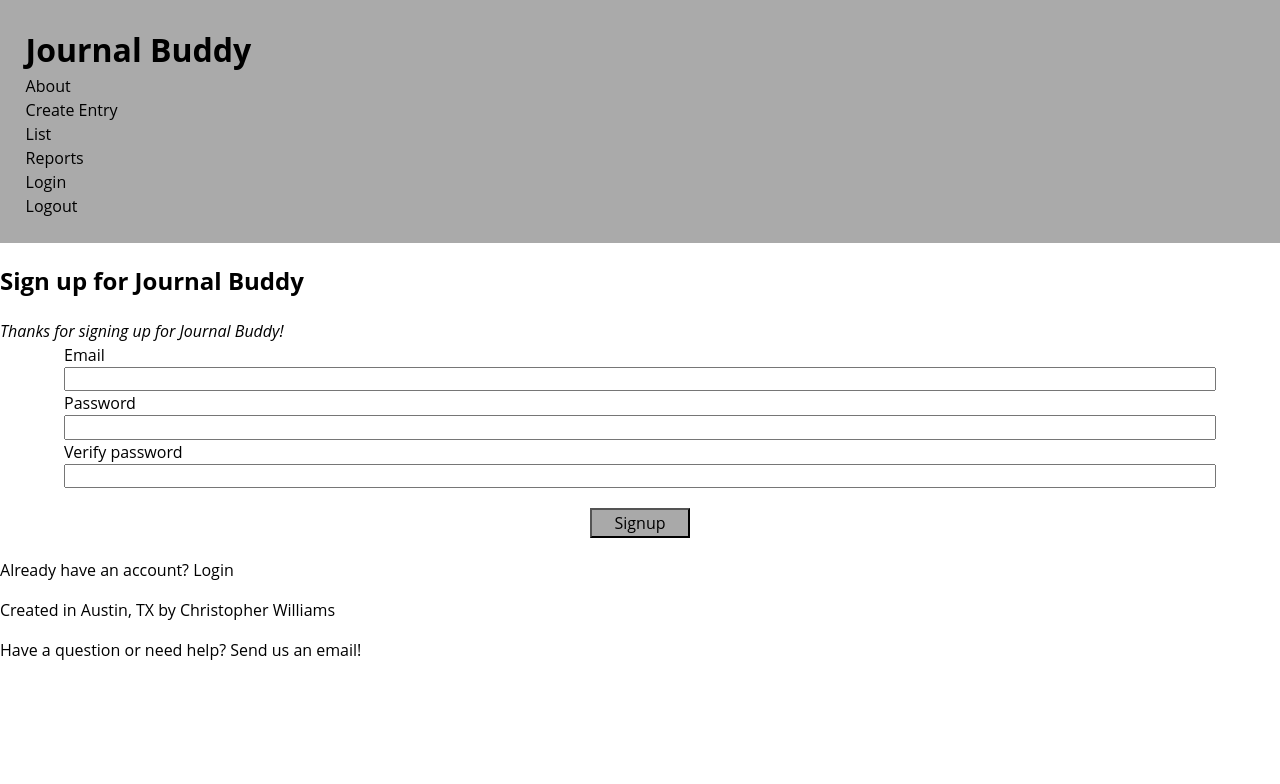
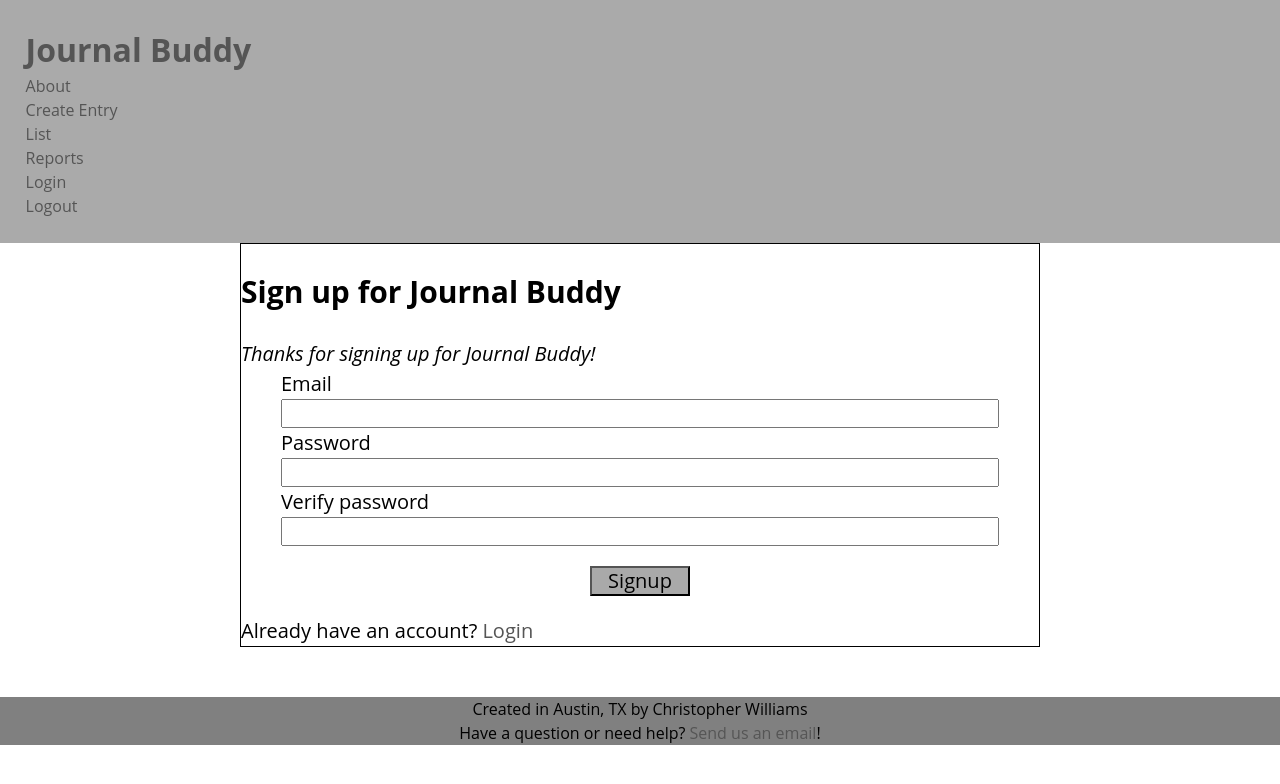
Before and after one commit to Williams-Christopher/journal-buddy, a React (Create React App) app: page /Register in a window 1280 px wide. Shown: the top 784 px of the page. Built offline with nearby package versions, Linux system fonts and the light colour scheme.

Commit message:
Adjusts CSS for the static client.

```diff
--- a/src/components/App/App.js
+++ b/src/components/App/App.js
@@ -19,6 +19,7 @@ class App extends React.Component {
     return (
       <>
         <Navigation />
+        <main>
           <Switch>
             <Route exact path='/' component={About} />
             <Route path='/List' render={componentProps => <JournalEntryList entries={this.props.entries} />} />
@@ -29,6 +30,7 @@ class App extends React.Component {
             <Route path='/Reports' component={Reports} />
             <Route component={FourOhFour} />
           </Switch>
+        </main>
         <Footer />
       </>
     );
--- a/src/components/Footer/Footer.css
+++ b/src/components/Footer/Footer.css
@@ -0,0 +1,18 @@
+footer {
+    background: grey;
+    display: flex;
+    flex-direction: column;
+    justify-content: space-around;
+    align-items: center;
+}
+
+footer > p {
+    display: inline;
+    margin: 0 5px;
+}
+
+@media screen and (min-width: 400px) {
+    footer p {
+        font-size: 1rem;
+    }
+}
--- a/src/components/Navigation/Navigation.js
+++ b/src/components/Navigation/Navigation.js
@@ -11,7 +11,7 @@ class Navigation extends React.Component {
                         Journal Buddy
                     </Link>
                 </h1>
-                <ul className='top_nav_links'>
+                <ul className='common_link top_nav_links'>
                     <li className='top_nav_item'>
                         <Link className='common_link top_nav_link' to='/'>
                             About
--- a/src/index.css
+++ b/src/index.css
@@ -4,11 +4,30 @@
 
 body {
   margin: 0;
+  /* min-height: 100vh;
+  position: relative; */
   font-family: "Open Sans", sans-serif;
   -webkit-font-smoothing: antialiased;
   -moz-osx-font-smoothing: grayscale;
   line-height: 1.5;
 }
+
+main {
+  width: 80%;
+  margin: 0 auto 50px auto;
+}
+
+#root {
+  position: relative;
+  min-height: 100vh;
+}
+
+section {
+  border: 1px solid black;
+  margin: 0 auto;
+  max-width: 800px;
+}
+
 
 /*
   Generic link rules for this application
@@ -17,13 +36,14 @@ body {
 .common_link {
   text-decoration: none;
   cursor: pointer;
+  color: #333;
 }
 
 .common_link:link,
 .common_link:visited,
 .common_link:hover,
 .common_link:active {
-  color: black;
+  color: #555;
 }
 
 .common_link:hover {
@@ -72,3 +92,9 @@ body {
   min-width: 100px;
   background-color: darkgrey;
 }
+
+@media screen and (min-width: 500px) {
+  main {
+    font-size: 1.25rem;
+  }
+}
```
